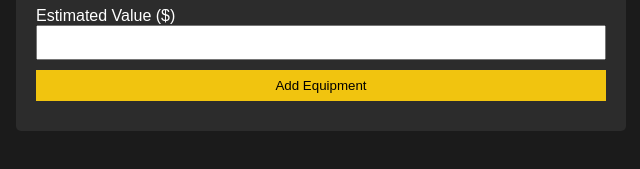
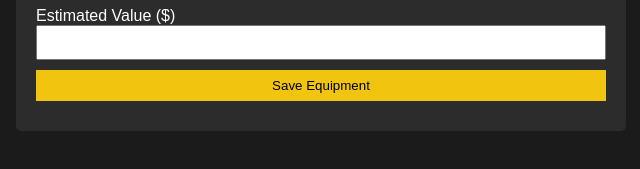
Before and after one commit to Kvon-creator/Bat-Wealth-Tracker, a website: page public/index.html in a window 1280 px wide. Shown: the part 347-516 px from the top of the page, 4-644 px from the left. Drawn offline with Linux system fonts and the light colour scheme.

Commit message:
Change button text

```diff
--- a/public/index.html
+++ b/public/index.html
@@ -32,7 +32,7 @@
             <label for="value">Estimated Value ($)</label>
             <input type="number" id="value" required>
 
-            <button type="submit">Add Equipment</button>
+            <button type="submit">Save Equipment</button>
         </form>
     </section>
 
```
